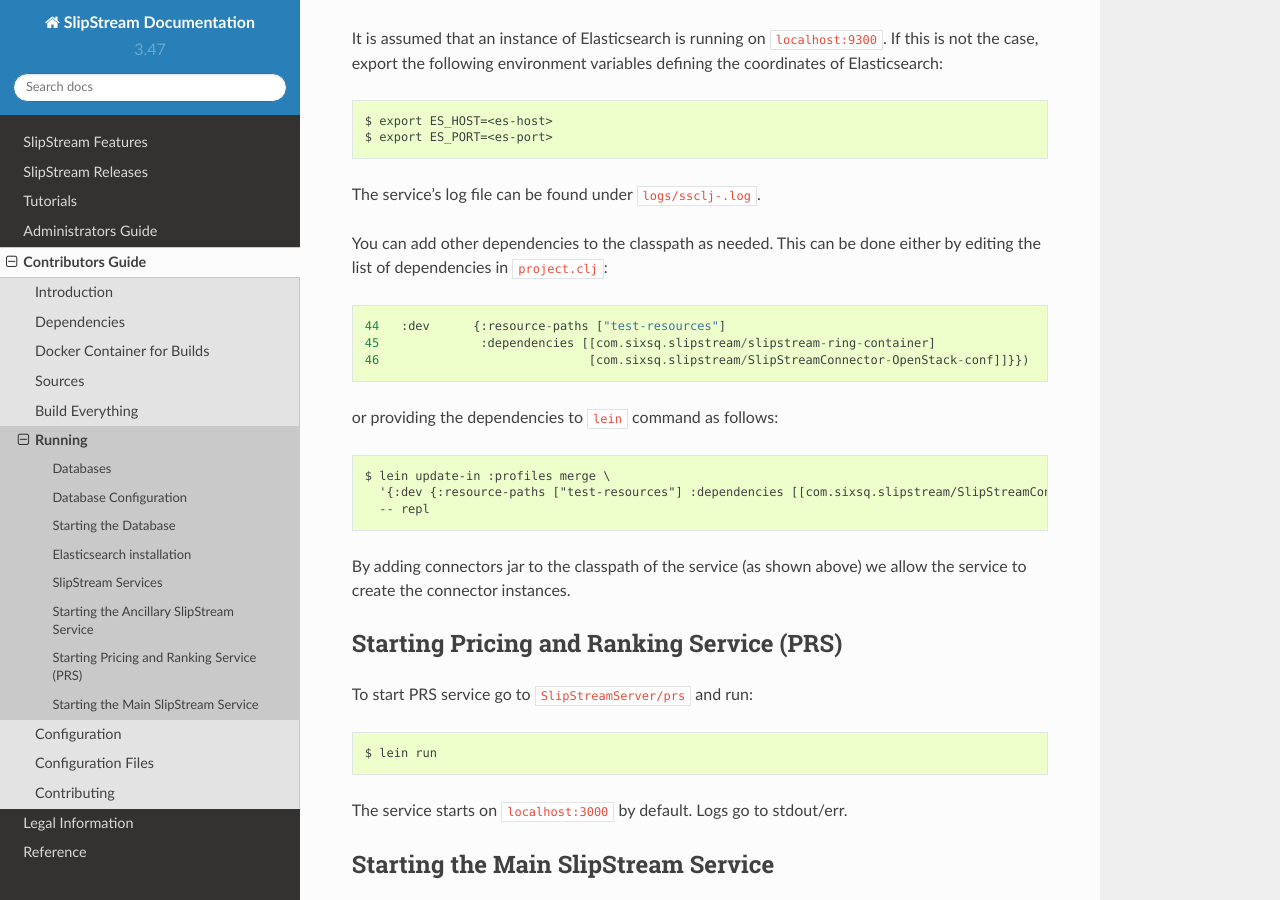
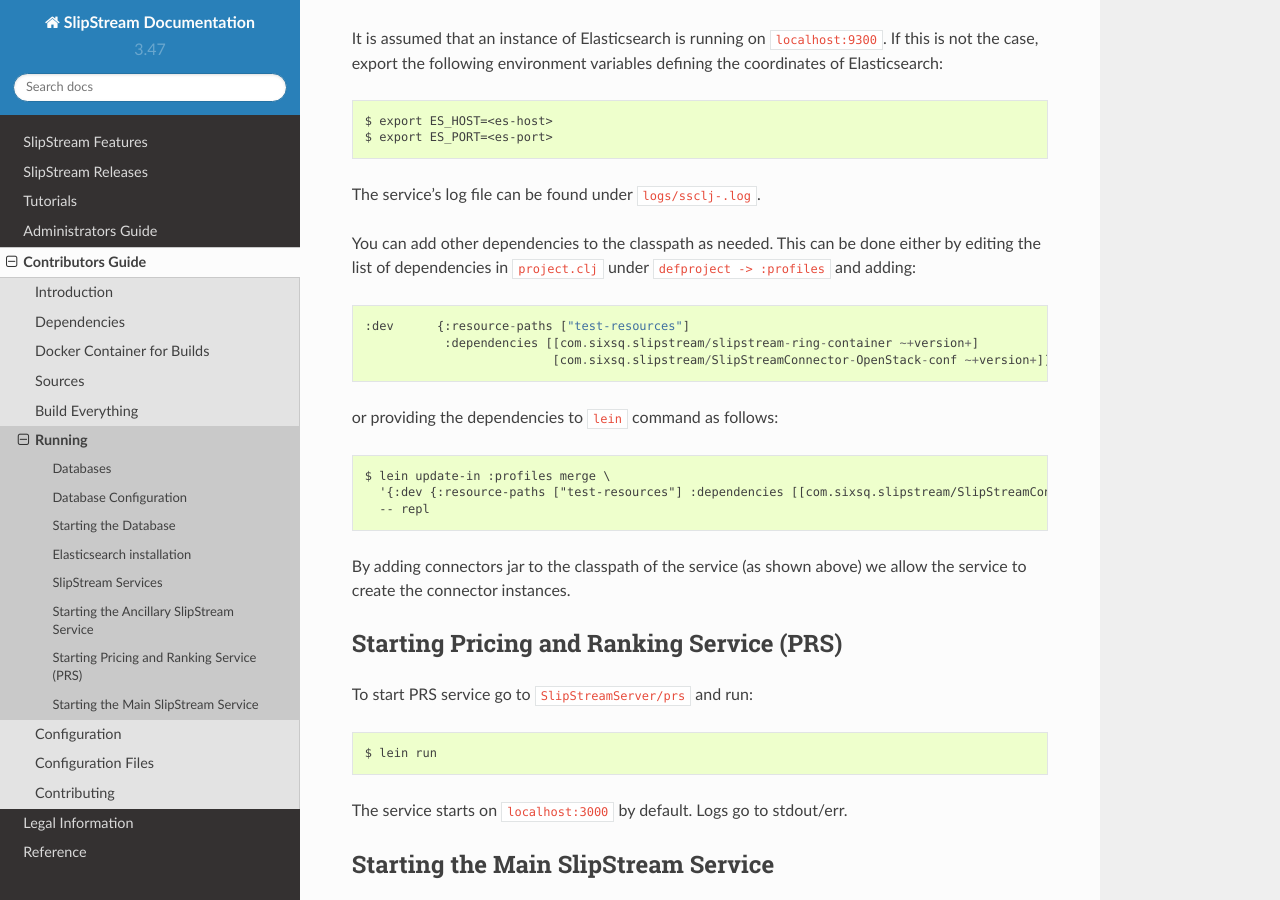
Before and after one commit to slipstream/SlipStreamDocumentation, a Sphinx documentation site: the page built from docs/developer_guide/running.rst, in a window 1280 px wide and 900 px high, scrolled down 2001 px. Built offline with Sphinx 7.4.7 and the Read the Docs theme 2.0.0, drawn with Linux system fonts in a browser that asks for light colours.

```diff
--- a/docs/developer_guide/running.rst
+++ b/docs/developer_guide/running.rst
@@ -103,13 +103,13 @@ coordinates of Elasticsearch::
 
 The service's log file can be found under ``logs/ssclj-.log``.
 
-You can add other dependencies to the classpath
-as needed.  This can be done either by editing the list of dependencies in
-``project.clj``::
+You can add other dependencies to the classpath as needed.  This can be done
+either by editing the list of dependencies in ``project.clj`` under
+``defproject -> :profiles`` and adding::
 
-    44   :dev      {:resource-paths ["test-resources"]
-    45              :dependencies [[com.sixsq.slipstream/slipstream-ring-container]
-    46                             [com.sixsq.slipstream/SlipStreamConnector-OpenStack-conf]]}})
+    :dev      {:resource-paths ["test-resources"]
+               :dependencies [[com.sixsq.slipstream/slipstream-ring-container ~+version+]
+                              [com.sixsq.slipstream/SlipStreamConnector-OpenStack-conf ~+version+]]}})
 
 or providing the dependencies to ``lein`` command as follows::
 
```
